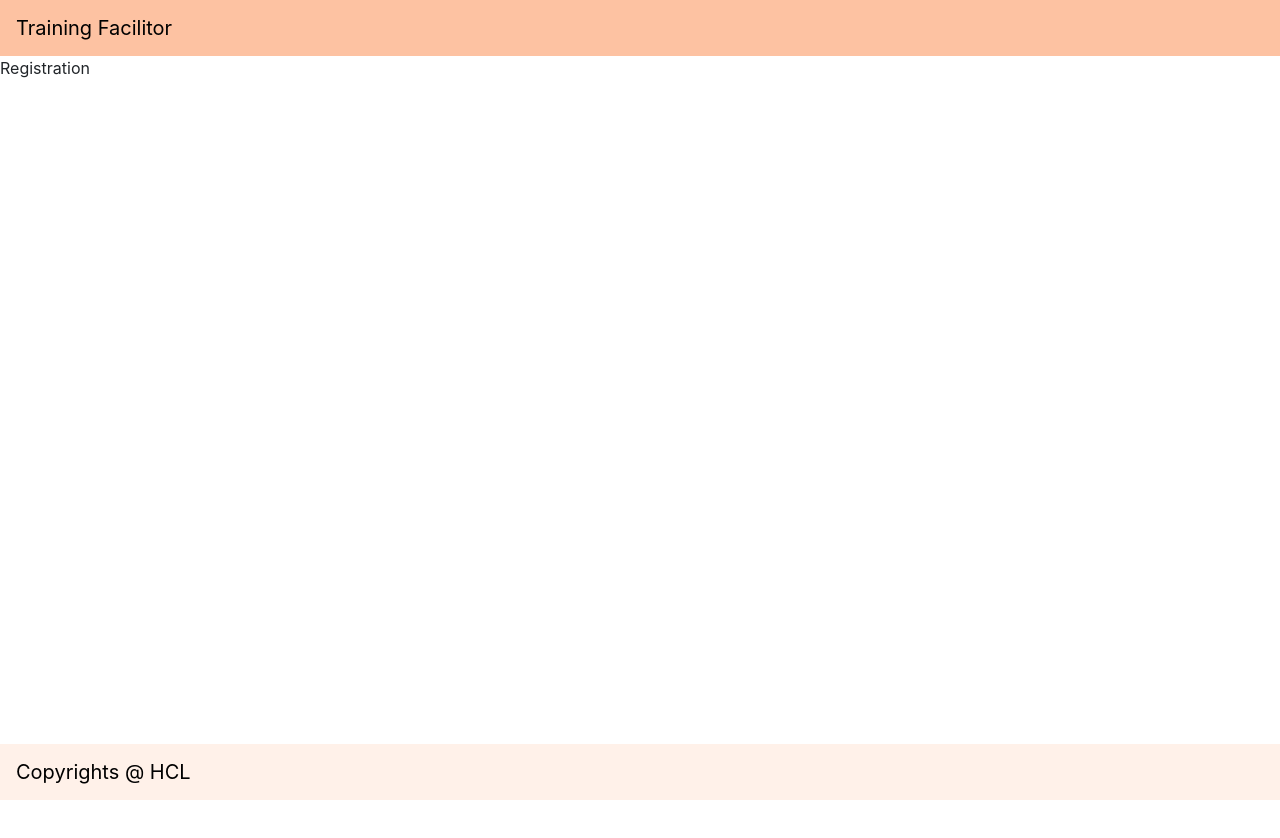
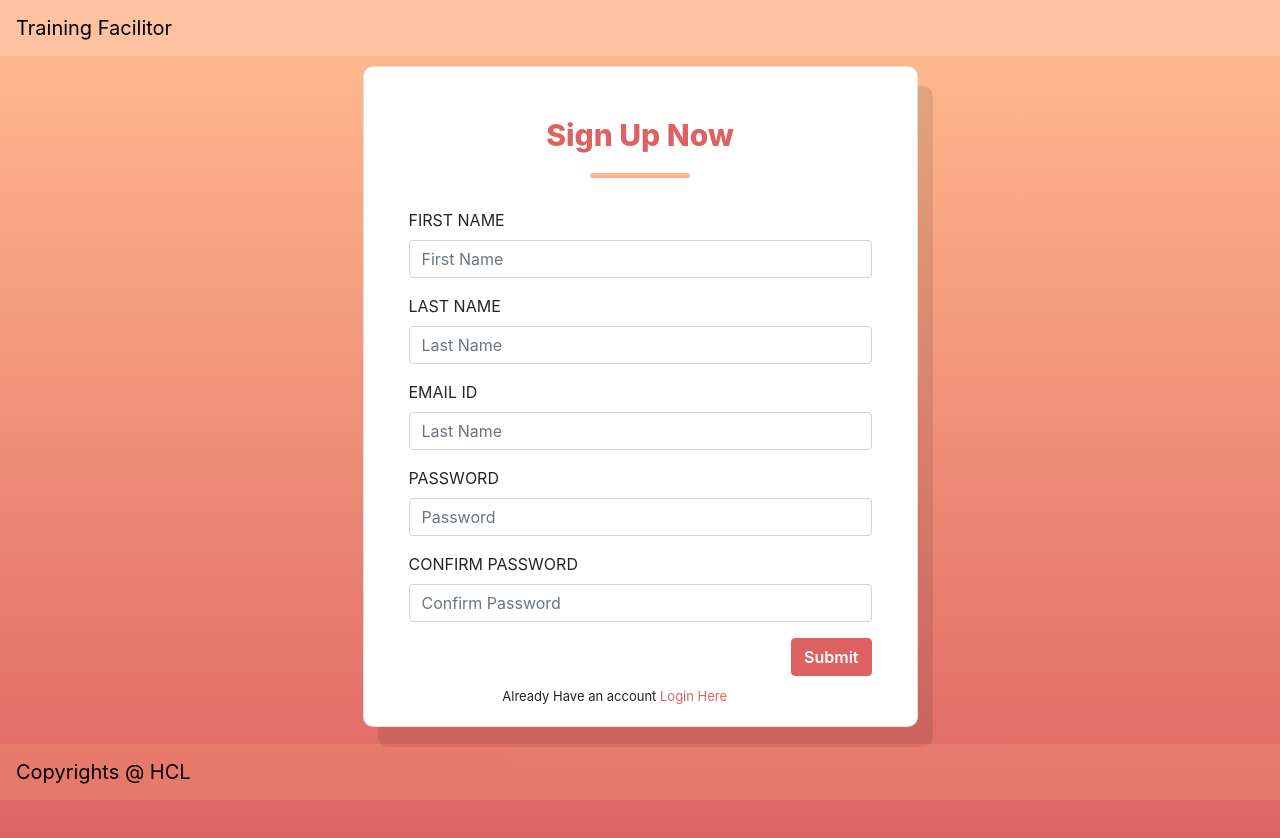
Before and after one commit to Vidhya-2017/TrainingFacilitor, a React (Create React App) app: page /register in a window 1280 px wide. Shown: the top 838 px of the page. Before the commit the page ends 800 px from the top, so only its background shows below. Built offline with nearby package versions, Linux system fonts and the light colour scheme.

Commit message:
signup page UI

```diff
--- a/src/pages/Login/component/Login.jsx
+++ b/src/pages/Login/component/Login.jsx
@@ -19,7 +19,7 @@ class Login extends React.Component{
                     <Col xs ={12} md = {6} lg="4" className="login-sec">
                     <h2 className="text-center">Login Now</h2>
                     <form className="login-form">
-                    <Col className="form-group">
+                    <Col>
                         <label className="text-uppercase">Username</label>
                         <InputGroup className="mb-3">
                         <FormControl
@@ -31,7 +31,7 @@ class Login extends React.Component{
                         </InputGroup>
 
                     </Col>
-                    <Col className="form-group">
+                    <Col>
                         <label className="text-uppercase">Password</label>
                         <InputGroup className="mb-3">
                         <FormControl
@@ -42,7 +42,7 @@ class Login extends React.Component{
                         />
                         </InputGroup>
                     </Col>
-                <Col className="form-check">
+                <Col>
                 <label className="form-check-label">
                 <a href="#"><small>Forget Password ?</small></a>
                 </label>
@@ -50,14 +50,14 @@ class Login extends React.Component{
              </Col>
             </form>
 
-            <Col className="copy-text">Created with <i className="fa fa-heart"></i> by <a href="#">HCL.com</a></Col>
+            <Col className="copy-text">Not Registerd ? <a href="#">Click Here</a></Col>
             </Col>
 
             <Col xs ={12} md = {6} lg="8" className=" banner-sec">
                <Row>
 
                 <img className="" src="https://static.pexels.com/photos/33972/pexels-photo.jpg" alt="" />
-                <Col className="carousel-caption  d-md-block">
+                <Col className="d-md-block">
                     <Col className="banner-text">
                         <h2>Welcome</h2>
                         <p>Lorem ipsum dolor sit amet, consectetur adipiscing elit, sed do eiusmod tempor incididunt ut labore et dolore magna aliqua. Ut enim ad minim veniam, quis nostrud exercitation</p>
--- a/src/pages/Login/scss/Login.scss
+++ b/src/pages/Login/scss/Login.scss
@@ -13,8 +13,7 @@
     }
     .banner-sec img{ width: 100%; height: 500px;}
     .container{background:#fff; border-radius: 10px; box-shadow:15px 20px 0px rgba(0,0,0,0.1); height: 500px; }
-    .carousel-inner{border-radius:0 10px 10px 0;}
-    .carousel-caption{text-align:left; left:5%;}
+
     .login-sec{padding: 50px 30px; position:relative;}
     .login-sec .copy-text{position:absolute; width:80%; bottom:20px; font-size:13px; text-align:center;}
     .login-sec .copy-text i{color:#FEB58A;}
--- a/src/pages/Registration/component/Registration.jsx
+++ b/src/pages/Registration/component/Registration.jsx
@@ -1,10 +1,97 @@
 import React from 'react';
+import FormControl from 'react-bootstrap/FormControl';
+import InputGroup from 'react-bootstrap/InputGroup';
+import Container from 'react-bootstrap/Container';
+import Row from 'react-bootstrap/Row';
+import Col from 'react-bootstrap/Col';
+import Button from 'react-bootstrap/Button';
+import '../scss/Registration.scss'
 
 class Registration extends React.Component{
 
     render() {
         return (
-            <div>Registration</div>
+            <div className="signup_container">
+
+            <section className="signup-block">
+                <Container>
+
+                <Row xs ={12} md = {12} className ="card">
+                    <Col className="login-sec">
+                    <h2 className="text-center">Sign Up Now</h2>
+                    <form className="login-form">
+                    <Col>
+                        <label className="text-uppercase">First Name</label>
+                        <InputGroup className="mb-3">
+                        <FormControl
+                        placeholder="First Name"
+                        aria-label="fName"
+                        aria-describedby="basic-addon1"
+                        type = "text"
+                        />
+                        </InputGroup>
+                    </Col>
+
+                    <Col>
+                        <label className="text-uppercase">Last Name</label>
+                        <InputGroup className="mb-3">
+                        <FormControl
+                        placeholder="Last Name"
+                        aria-label="lName"
+                        aria-describedby="basic-addon1"
+                        type = "text"
+                        />
+                        </InputGroup>
+
+                    </Col>
+
+                    <Col>
+                        <label className="text-uppercase">Email ID</label>
+                        <InputGroup className="mb-3">
+                        <FormControl
+                        placeholder="Last Name"
+                        aria-label="lName"
+                        aria-describedby="basic-addon1"
+                        type = "text"
+                        />
+                        </InputGroup>
+
+                    </Col>
+                    <Col>
+                        <label className="text-uppercase">Password</label>
+                        <InputGroup className="mb-3">
+                        <FormControl
+                        placeholder="Password"
+                        aria-label="Password"
+                        aria-describedby="basic-addon1"
+                        type = "password"
+                        />
+                        </InputGroup>
+                    </Col>
+                    <Col>
+                        <label className="text-uppercase">Confirm Password</label>
+                        <InputGroup className="mb-3">
+                        <FormControl
+                        placeholder="Confirm Password"
+                        aria-label="Password"
+                        aria-describedby="basic-addon1"
+                        type = "password"
+                        />
+                        </InputGroup>
+                    </Col>
+                <Col>
+
+                <Button type="submit" className="btn-login float-right">Submit</Button>
+             </Col>
+            </form>
+
+            <Col className="copy-text">Already Have an account <i className="fa fa-heart"></i>  <a href="#">Login Here</a></Col>
+            </Col>
+
+            </Row>
+            </Container>
+            </section>
+          </div>
         )
     }
 }
--- a/src/pages/Registration/scss/Registration.scss
+++ b/src/pages/Registration/scss/Registration.scss
@@ -0,0 +1,47 @@
+/* Made with love by Mutiullah Samim*/
+
+.signup_container{
+    .signup-block{
+    background: #DE6262;  /* fallback for old browsers */
+    background: -webkit-linear-gradient(to bottom, #FFB88C, #DE6262);  /* Chrome 10-25, Safari 5.1-6 */
+    background: linear-gradient(to bottom, #FFB88C, #DE6262); /* W3C, IE 10+/ Edge, Firefox 16+, Chrome 26+, Opera 12+, Safari 7+ */
+    float:left;
+    width:100%;
+    height: 100%;
+    padding : 10px 0;
+    position: absolute;
+    }
+    .container{}
+    .card{width: 50%; background:#fff; border-radius: 10px; box-shadow:15px 20px 0px rgba(0,0,0,0.1); min-height: 500px; margin:0px auto}
+
+    .login-sec{padding: 50px 30px; position:relative;}
+    .login-sec .copy-text{position:absolute; width:80%; bottom:20px; font-size:13px; text-align:center;}
+
+    .login-sec .copy-text a{color:#E36262;}
+    .login-sec h2{margin-bottom:30px; font-weight:800; font-size:30px; color: #DE6262;}
+    .login-sec h2:after{content:" "; width:100px; height:5px; background:#FEB58A; display:block; margin-top:20px; border-radius:3px; margin-left:auto;margin-right:auto}
+    .btn-login{background: #DE6262; color:#fff; font-weight:600; border-color: #DE6262;}
+    .btn-login:hover{background: #fff; color:#DE6262; border-color: #DE6262;}
+    .banner-text{width:70%; position:absolute; bottom:40px; padding-left:20px; color:#fff}
+    .banner-text h2:after{content:" "; width:100px; height:5px; background:#FFF; display:block; margin-top:20px; border-radius:3px;}
+
+    $breakpoint-tablet: 775px;
+    @media (max-width: $breakpoint-tablet) {
+        .container{height: auto; }
+        .signup-block{
+            height: auto !important;
+            position: relative;
+        }
+        .banner-sec img{ width: 100%; height: auto;}
+        .banner-text{
+            width: 95%;
+            position: absolute;
+            bottom: 100%;
+            padding-left: 10px;
+            color: #fff;
+        }
+    }
+
+
+
+}
```
